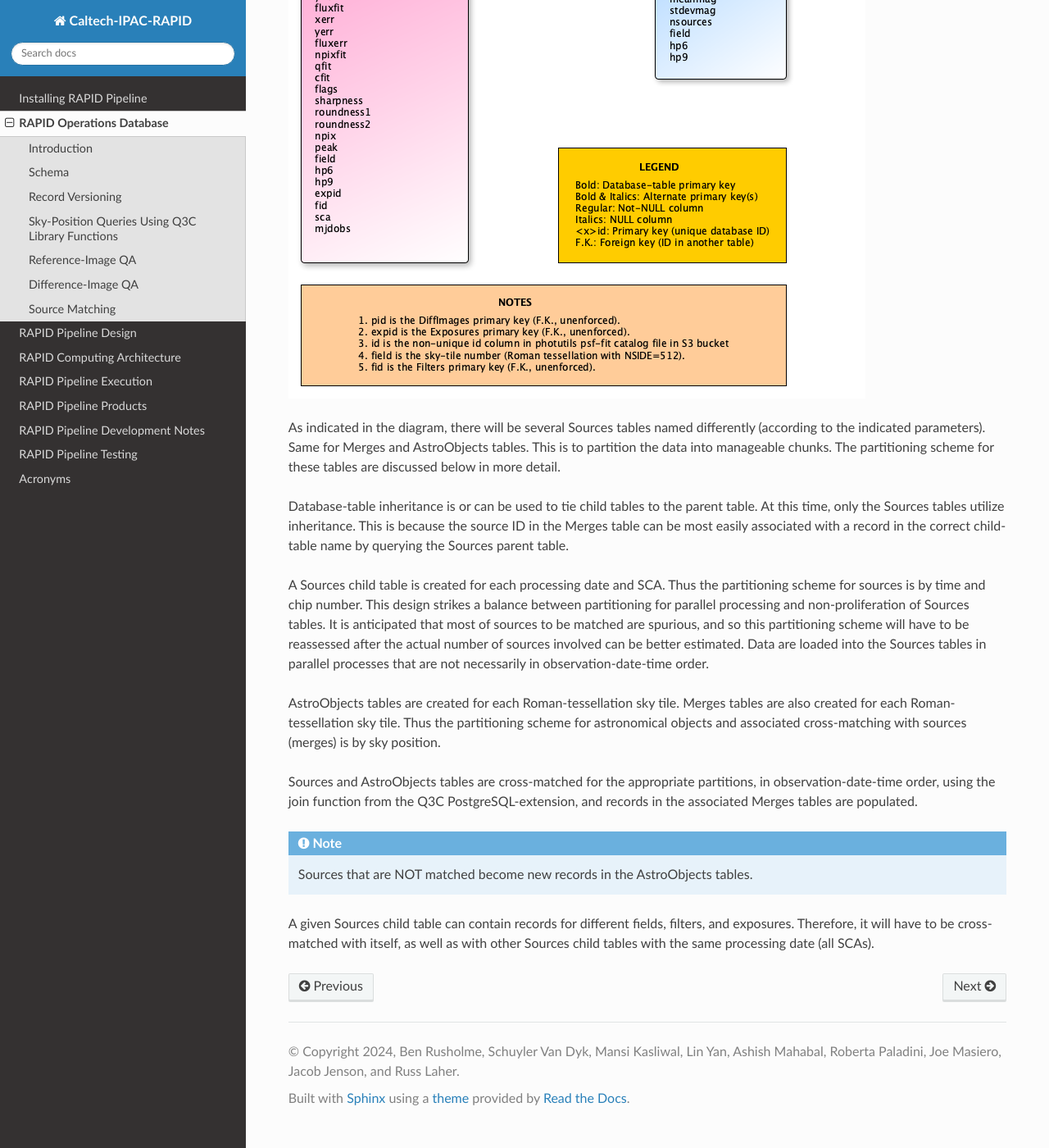
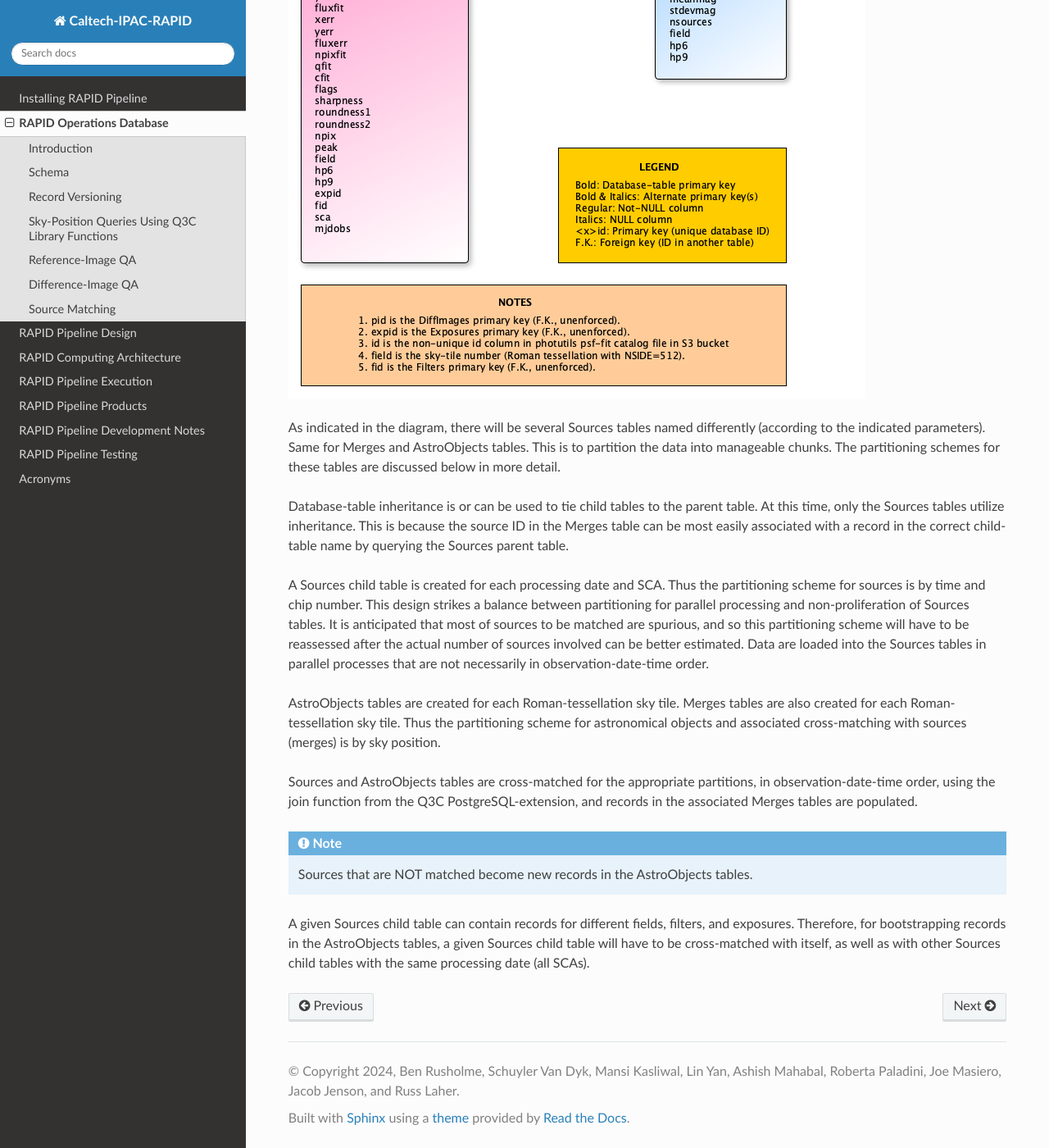
Before and after one commit to Caltech-IPAC/rapid, a Sphinx documentation site: the page built from docs/source/db/db.rst, in a window 1280 px wide and 1400 px high, scrolled down 4922 px. Shown: the whole window at 82% size. Built offline with Sphinx 7.4.7 and the Read the Docs theme 3.1.0, drawn with Linux system fonts in a browser that asks for light colours; formulas are drawn with MathJax 3.

Commit message:
Made refinements.

```diff
--- a/docs/source/db/db.rst
+++ b/docs/source/db/db.rst
@@ -198,7 +198,7 @@ As indicated in the diagram, there will be several Sources tables
 named differently (according to the indicated parameters).
 Same for Merges and AstroObjects tables.
 This is to partition the data into manageable chunks.
-The partitioning scheme for these tables are discussed below in more detail.
+The partitioning schemes for these tables are discussed below in more detail.
 
 Database-table inheritance is or can be used to tie child tables to the parent table.
 At this time, only the Sources tables utilize inheritance.  This is because the source ID
@@ -228,5 +228,6 @@ and records in the associated Merges tables are populated.
    Sources that are NOT matched become new records in the AstroObjects tables.
 
 A given Sources child table can contain records for different fields, filters, and exposures.
-Therefore, it will have to be cross-matched with itself, as well as with other Sources child
-tables with the same processing date (all SCAs).
+Therefore, for bootstrapping records in the AstroObjects tables, a given Sources child table
+will have to be cross-matched with itself, as well as with other Sources child tables
+with the same processing date (all SCAs).
```
